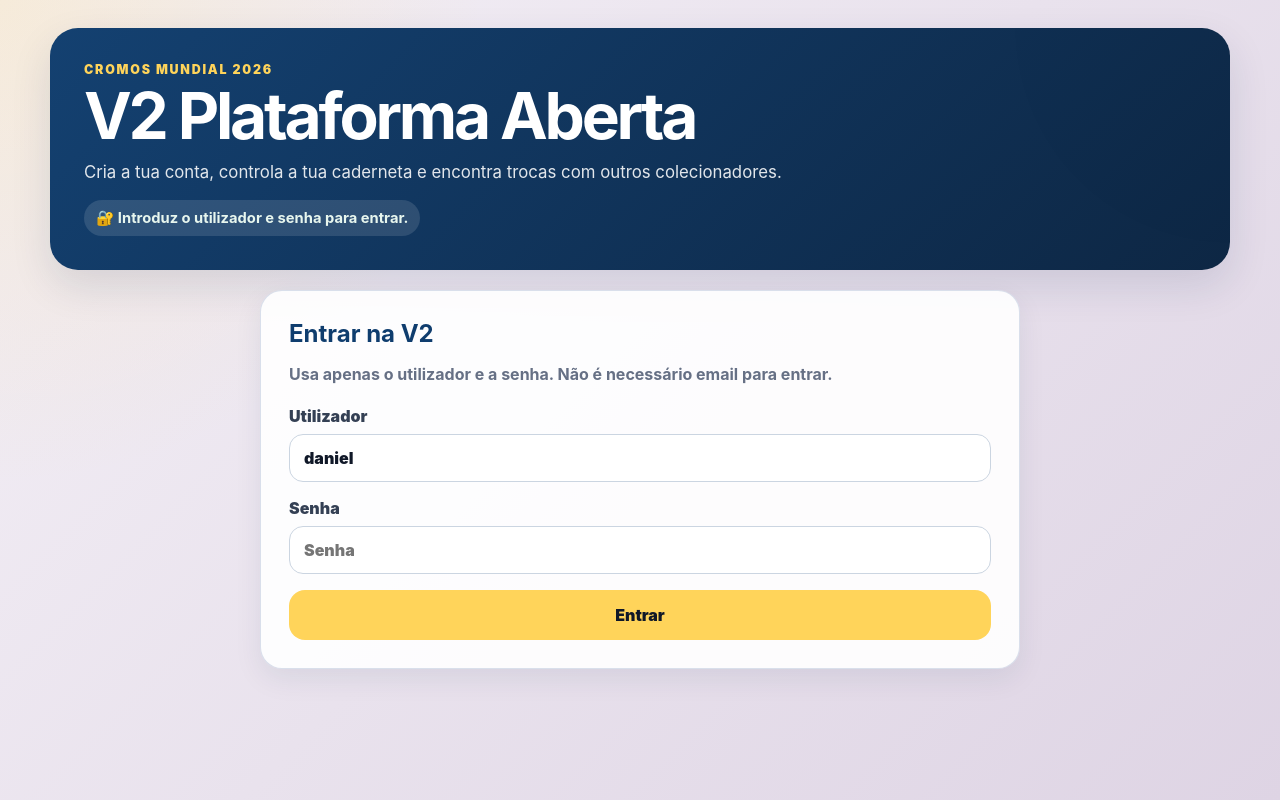
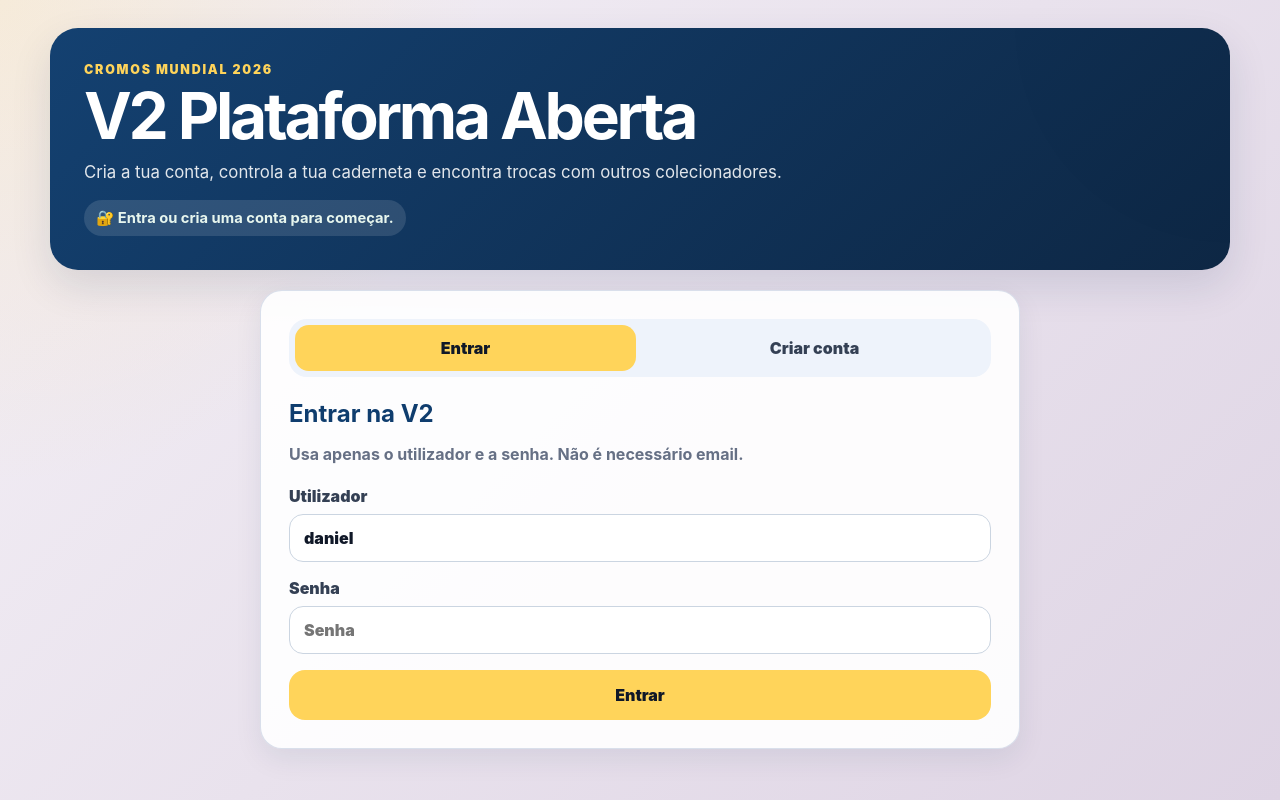
Before and after one commit to mellodaniel/cromos-mundial-2026, a React (Vite) app: page / in a window 1280 px wide. Built offline with nearby package versions, Linux system fonts and the light colour scheme.

Commit message:
Adicionar registo público de colecionadores

```diff
--- a/src/App.tsx
+++ b/src/App.tsx
@@ -4,6 +4,7 @@ import { ALL_STICKERS, type Sticker } from "./data/stickers";
 import {
   canViewAdmin,
   getV2CurrentProfile,
+  v2PublicSignup,
   v2SignIn,
   v2SignOut,
   type V2Profile,
@@ -49,7 +50,6 @@ type V2PanelKey =
   | "admin";
 
 type V2AdminPanelKey = "users" | "albums";
-
 type V2AlbumFilter = "all" | "owned" | "missing" | "duplicates";
 
 function getRoleLabel(role: V2Role) {
@@ -83,7 +83,6 @@ function calculateV2AlbumSummary(album: V2AlbumState) {
 
   ALL_STICKERS.forEach((sticker) => {
     const quantity = getStickerQuantity(album, sticker.id);
-
     if (quantity > 0) owned += 1;
     if (quantity === 0) missing += 1;
     if (quantity > 1) duplicates += quantity - 1;
@@ -121,7 +120,6 @@ function V2AccordionHeader({
         <strong>{title}</strong>
         {subtitle && <span>{subtitle}</span>}
       </div>
-
       <em>{isOpen ? "−" : "+"}</em>
     </button>
   );
@@ -137,9 +135,7 @@ function V2CollectorsPage({ currentProfile }: { currentProfile: V2Profile }) {
     try {
       setIsLoading(true);
       setStatus("A carregar colecionadores...");
-
       const rows = await fetchV2CollectorsStats(ALL_STICKERS.length);
-
       setCollectors(rows);
       setStatus(`${rows.length} colecionador(es) ativo(s).`);
     } catch (error) {
@@ -157,7 +153,6 @@ function V2CollectorsPage({ currentProfile }: { currentProfile: V2Profile }) {
 
   const filteredCollectors = useMemo(() => {
     const normalizedSearch = search.trim().toLowerCase();
-
     if (!normalizedSearch) return collectors;
 
     return collectors.filter((item) => {
@@ -181,7 +176,6 @@ function V2CollectorsPage({ currentProfile }: { currentProfile: V2Profile }) {
           <h2>Colecionadores</h2>
           <p>{status}</p>
         </div>
-
         <button onClick={loadCollectors} disabled={isLoading}>
           {isLoading ? "A carregar..." : "Atualizar"}
         </button>
@@ -192,17 +186,14 @@ function V2CollectorsPage({ currentProfile }: { currentProfile: V2Profile }) {
           <span>Colecionadores ativos</span>
           <strong>{collectors.length}</strong>
         </div>
-
         <div>
           <span>Total de cromos registados</span>
           <strong>{totalOwned}</strong>
         </div>
-
         <div>
           <span>Total de repetidos</span>
           <strong>{totalDuplicates}</strong>
         </div>
-
         <div className="highlight">
           <span>Mais completo</span>
           <strong>{topCollector ? `${topCollector.percentage}%` : "—"}</strong>
@@ -242,7 +233,6 @@ function V2CollectorsPage({ currentProfile }: { currentProfile: V2Profile }) {
                     </h3>
                     <p>@{item.profile.username} · {getRoleLabel(item.profile.role)}</p>
                   </div>
-
                   <strong>{item.percentage}%</strong>
                 </div>
 
@@ -399,7 +389,6 @@ function V2TradeRequestsPage({ profile }: { profile: V2Profile }) {
           <h2>Propostas de troca</h2>
           <p>{status}</p>
         </div>
-
         <button onClick={loadTradeRequests} disabled={isLoading}>
           {isLoading ? "A carregar..." : "Atualizar"}
         </button>
@@ -410,7 +399,6 @@ function V2TradeRequestsPage({ profile }: { profile: V2Profile }) {
           <span>Recebidas</span>
           <strong>{receivedRequests.length}</strong>
         </div>
-
         <div>
           <span>Enviadas</span>
           <strong>{sentRequests.length}</strong>
@@ -428,7 +416,6 @@ function V2TradeRequestsPage({ profile }: { profile: V2Profile }) {
 
         <div className="v2-trade-requests-list">
           {receivedRequests.map((request) => renderRequestCard(request, "received"))}
-
           {receivedRequests.length === 0 && !isLoading && (
             <p className="empty-message">Ainda não recebeste propostas de troca.</p>
           )}
@@ -446,7 +433,6 @@ function V2TradeRequestsPage({ profile }: { profile: V2Profile }) {
 
         <div className="v2-trade-requests-list">
           {sentRequests.map((request) => renderRequestCard(request, "sent"))}
-
           {sentRequests.length === 0 && !isLoading && (
             <p className="empty-message">Ainda não enviaste propostas de troca.</p>
           )}
@@ -531,14 +517,10 @@ function V2SuggestionsPage({ profile }: { profile: V2Profile }) {
 
   const filteredSuggestions = useMemo(() => {
     const normalizedSearch = search.trim().toLowerCase();
-
-    if (!normalizedSearch) {
-      return suggestions;
-    }
+    if (!normalizedSearch) return suggestions;
 
     return suggestions.filter((suggestion) => {
       const sticker = getStickerById(suggestion.sticker_id);
-
       return (
         suggestion.offered_by_name.toLowerCase().includes(normalizedSearch) ||
         suggestion.offered_by_username.toLowerCase().includes(normalizedSearch) ||
@@ -551,10 +533,7 @@ function V2SuggestionsPage({ profile }: { profile: V2Profile }) {
 
   const filteredPerfectTrades = useMemo(() => {
     const normalizedSearch = search.trim().toLowerCase();
-
-    if (!normalizedSearch) {
-      return perfectTrades;
-    }
+    if (!normalizedSearch) return perfectTrades;
 
     return perfectTrades.filter((trade) => {
       const stickerINeed = getStickerById(trade.sticker_i_need_id);
@@ -597,9 +576,7 @@ function V2SuggestionsPage({ profile }: { profile: V2Profile }) {
         <div>
           <p className="eyebrow dark">Trocas</p>
           <h2>Sugestões de troca</h2>
-          <p>
-            {profile.display_name} · {status}
-          </p>
+          <p>{profile.display_name} · {status}</p>
         </div>
 
         <button onClick={loadSuggestions} disabled={isLoading || isCreatingTrade}>
@@ -612,12 +589,10 @@ function V2SuggestionsPage({ profile }: { profile: V2Profile }) {
           <span>Trocas perfeitas</span>
           <strong>{perfectTrades.length}</strong>
         </div>
-
         <div>
           <span>Sugestões simples</span>
           <strong>{suggestions.length}</strong>
         </div>
-
         <div>
           <span>Pessoas que podem ajudar</span>
           <strong>{suggestionsByUser.length}</strong>
@@ -675,9 +650,7 @@ function V2SuggestionsPage({ profile }: { profile: V2Profile }) {
 
                   <div>
                     <span>{trade.other_name} recebe</span>
-                    <strong>
-                      {stickerTheyNeed?.label ?? trade.sticker_they_need_id}
-                    </strong>
+                    <strong>{stickerTheyNeed?.label ?? trade.sticker_they_need_id}</strong>
                     <p>{stickerTheyNeed?.name ?? "Cromo"}</p>
                     <small>
                       {trade.my_available_duplicates} disponível
@@ -723,7 +696,6 @@ function V2SuggestionsPage({ profile }: { profile: V2Profile }) {
                   <h3>{group.name}</h3>
                   <p>@{group.username}</p>
                 </div>
-
                 <strong>{group.rows.length} cromo(s)</strong>
               </div>
 
@@ -737,12 +709,10 @@ function V2SuggestionsPage({ profile }: { profile: V2Profile }) {
                       key={`${suggestion.offered_by_profile_id}-${suggestion.sticker_id}`}
                     >
                       <span>{sticker?.label ?? suggestion.sticker_id}</span>
-
                       <div>
                         <strong>{sticker?.name ?? "Cromo"}</strong>
                         <p>{sticker?.section ?? "Secção desconhecida"}</p>
                       </div>
-
                       <small>
                         {suggestion.available_duplicates} disponível
                         {suggestion.available_duplicates > 1 ? "is" : ""}
@@ -765,7 +735,13 @@ function V2SuggestionsPage({ profile }: { profile: V2Profile }) {
   );
 }
 
-function V2AlbumPage({ profile, onAlbumChanged }: { profile: V2Profile; onAlbumChanged: () => void }) {
+function V2AlbumPage({
+  profile,
+  onAlbumChanged,
+}: {
+  profile: V2Profile;
+  onAlbumChanged: () => void;
+}) {
   const [album, setAlbum] = useState<V2AlbumState>({});
   const [isLoading, setIsLoading] = useState(true);
   const [status, setStatus] = useState("A carregar caderneta...");
@@ -777,9 +753,7 @@ function V2AlbumPage({ profile, onAlbumChanged }: { profile: V2Profile; onAlbumC
     try {
       setIsLoading(true);
       setStatus("A carregar caderneta...");
-
       const state = await fetchV2Album(profile.id);
-
       setAlbum(state);
       setStatus("Caderneta sincronizada.");
     } catch (error) {
@@ -815,7 +789,6 @@ function V2AlbumPage({ profile, onAlbumChanged }: { profile: V2Profile; onAlbumC
 
     return ALL_STICKERS.filter((sticker) => {
       const quantity = getStickerQuantity(album, sticker.id);
-
       const matchesSection =
         selectedSection === "Todas" || sticker.section === selectedSection;
 
@@ -839,26 +812,14 @@ function V2AlbumPage({ profile, onAlbumChanged }: { profile: V2Profile; onAlbumC
   const updateQuantity = async (sticker: Sticker, change: number) => {
     const currentQuantity = getStickerQuantity(album, sticker.id);
     const nextQuantity = Math.max(0, currentQuantity + change);
-
     if (nextQuantity === currentQuantity) return;
 
     const previousAlbum = album;
-
-    setAlbum({
-      ...album,
-      [sticker.id]: nextQuantity,
-    });
+    setAlbum({ ...album, [sticker.id]: nextQuantity });
 
     try {
       setStatus("A guardar alteração...");
-
-      await incrementV2StickerQuantity(
-        profile.id,
-        sticker.id,
-        currentQuantity,
-        change
-      );
-
+      await incrementV2StickerQuantity(profile.id, sticker.id, currentQuantity, change);
       setStatus("Caderneta sincronizada.");
       onAlbumChanged();
     } catch (error) {
@@ -873,16 +834,11 @@ function V2AlbumPage({ profile, onAlbumChanged }: { profile: V2Profile; onAlbumC
     const nextQuantity = Math.max(0, Number(quantityText) || 0);
     const previousAlbum = album;
 
-    setAlbum({
-      ...album,
-      [sticker.id]: nextQuantity,
-    });
+    setAlbum({ ...album, [sticker.id]: nextQuantity });
 
     try {
       setStatus("A guardar alteração...");
-
       await upsertV2StickerQuantity(profile.id, sticker.id, nextQuantity);
-
       setStatus("Caderneta sincronizada.");
       onAlbumChanged();
     } catch (error) {
@@ -899,9 +855,7 @@ function V2AlbumPage({ profile, onAlbumChanged }: { profile: V2Profile; onAlbumC
         <div>
           <p className="eyebrow dark">Caderneta</p>
           <h2>A minha caderneta</h2>
-          <p>
-            {profile.display_name} · {status}
-          </p>
+          <p>{profile.display_name} · {status}</p>
         </div>
 
         <button onClick={loadAlbum} disabled={isLoading}>
@@ -914,22 +868,18 @@ function V2AlbumPage({ profile, onAlbumChanged }: { profile: V2Profile; onAlbumC
           <span>Total</span>
           <strong>{summary.total}</strong>
         </div>
-
         <div>
           <span>Já tenho</span>
           <strong>{summary.owned}</strong>
         </div>
-
         <div>
           <span>Faltam</span>
           <strong>{summary.missing}</strong>
         </div>
-
         <div>
           <span>Repetidos</span>
           <strong>{summary.duplicates}</strong>
         </div>
-
         <div className="highlight">
           <span>Completo</span>
           <strong>{summary.percentage}%</strong>
@@ -968,15 +918,12 @@ function V2AlbumPage({ profile, onAlbumChanged }: { profile: V2Profile; onAlbumC
           <button className={filter === "all" ? "active" : ""} onClick={() => setFilter("all")}>
             Todos
           </button>
-
           <button className={filter === "owned" ? "active" : ""} onClick={() => setFilter("owned")}>
             Tenho
           </button>
-
           <button className={filter === "missing" ? "active" : ""} onClick={() => setFilter("missing")}>
             Faltam
           </button>
-
           <button
             className={filter === "duplicates" ? "active" : ""}
             onClick={() => setFilter("duplicates")}
@@ -1013,13 +960,11 @@ function V2AlbumPage({ profile, onAlbumChanged }: { profile: V2Profile; onAlbumC
 
                 <div className="v2-quantity-controls">
                   <button onClick={() => updateQuantity(sticker, -1)}>-</button>
-
                   <input
                     value={quantity}
                     inputMode="numeric"
                     onChange={(event) => setDirectQuantity(sticker, event.target.value)}
                   />
-
                   <button onClick={() => updateQuantity(sticker, 1)}>+</button>
                 </div>
               </div>
@@ -1052,9 +997,7 @@ function V2AdminUsers({ currentProfile }: { currentProfile: V2Profile }) {
     try {
       setIsLoadingUsers(true);
       setStatus("A carregar utilizadores...");
-
       const rows = await fetchV2Users();
-
       setUsers(rows);
       setStatus(`${rows.length} utilizador(es) encontrado(s).`);
     } catch (error) {
@@ -1099,9 +1042,7 @@ function V2AdminUsers({ currentProfile }: { currentProfile: V2Profile }) {
       setNewDisplayName("");
       setNewPassword("");
       setNewRole("collector");
-
       await loadUsers();
-
       alert("Utilizador criado com sucesso.");
     } catch (error) {
       console.error(error);
@@ -1334,22 +1275,18 @@ function V2Dashboard({
           <span>Caderneta</span>
           <strong>{profile.display_name}</strong>
         </div>
-
         <div>
           <span>Já tenho</span>
           <strong>{summary.owned}</strong>
         </div>
-
         <div>
           <span>Faltam</span>
           <strong>{summary.missing}</strong>
         </div>
-
         <div>
           <span>Repetidos</span>
           <strong>{summary.duplicates}</strong>
         </div>
-
         <div className="highlight">
           <span>Completo</span>
           <strong>{summary.percentage}%</strong>
@@ -1359,9 +1296,7 @@ function V2Dashboard({
       <section className="v2-main-progress card">
         <div className="v2-progress-header">
           <strong>Progresso da tua caderneta</strong>
-          <span>
-            {summary.owned} de {summary.total}
-          </span>
+          <span>{summary.owned} de {summary.total}</span>
         </div>
 
         <div className="v2-progress-bar">
@@ -1377,7 +1312,6 @@ function V2Dashboard({
             isOpen={openPanel === "album"}
             onClick={() => togglePanel("album")}
           />
-
           {openPanel === "album" && (
             <div className="v2-accordion-content">
               <V2AlbumPage profile={profile} onAlbumChanged={loadSummary} />
@@ -1392,7 +1326,6 @@ function V2Dashboard({
             isOpen={openPanel === "suggestions"}
             onClick={() => togglePanel("suggestions")}
           />
-
           {openPanel === "suggestions" && (
             <div className="v2-accordion-content">
               <V2SuggestionsPage profile={profile} />
@@ -1407,7 +1340,6 @@ function V2Dashboard({
             isOpen={openPanel === "trade-requests"}
             onClick={() => togglePanel("trade-requests")}
           />
-
           {openPanel === "trade-requests" && (
             <div className="v2-accordion-content">
               <V2TradeRequestsPage profile={profile} />
@@ -1422,7 +1354,6 @@ function V2Dashboard({
             isOpen={openPanel === "collectors"}
             onClick={() => togglePanel("collectors")}
           />
-
           {openPanel === "collectors" && (
             <div className="v2-accordion-content">
               <V2CollectorsPage currentProfile={profile} />
@@ -1437,7 +1368,6 @@ function V2Dashboard({
             isOpen={openPanel === "stock"}
             onClick={() => togglePanel("stock")}
           />
-
           {openPanel === "stock" && (
             <div className="v2-accordion-content">
               <section className="v2-inner-section">
@@ -1459,7 +1389,6 @@ function V2Dashboard({
               isOpen={openPanel === "admin"}
               onClick={() => togglePanel("admin")}
             />
-
             {openPanel === "admin" && (
               <div className="v2-accordion-content">
                 <div className="v2-admin-tabs">
@@ -1501,23 +1430,28 @@ function V2Dashboard({
 
 function V2LoginPage() {
   const [profile, setProfile] = useState<V2Profile | null>(null);
+  const [mode, setMode] = useState<"login" | "signup">("login");
+
   const [username, setUsername] = useState("daniel");
   const [password, setPassword] = useState("");
+  const [signupUsername, setSignupUsername] = useState("");
+  const [signupDisplayName, setSignupDisplayName] = useState("");
+  const [signupPassword, setSignupPassword] = useState("");
+
   const [status, setStatus] = useState("A verificar sessão...");
   const [isLoading, setIsLoading] = useState(true);
   const [isSigningIn, setIsSigningIn] = useState(false);
+  const [isSigningUp, setIsSigningUp] = useState(false);
 
   const loadProfile = async () => {
     try {
       setIsLoading(true);
-
       const currentProfile = await getV2CurrentProfile();
-
       setProfile(currentProfile);
       setStatus(
         currentProfile
           ? "Sessão ativa"
-          : "Introduz o utilizador e senha para entrar."
+          : "Entra ou cria uma conta para começar."
       );
     } catch (error) {
       console.error(error);
@@ -1543,7 +1477,6 @@ function V2LoginPage() {
     try {
       setIsSigningIn(true);
       setStatus("A iniciar sessão...");
-
       await v2SignIn(username, password);
       await loadProfile();
     } catch (error) {
@@ -1552,6 +1485,48 @@ function V2LoginPage() {
       alert("Utilizador ou senha inválidos.");
     } finally {
       setIsSigningIn(false);
+    }
+  };
+
+  const handlePublicSignup = async (event: FormEvent) => {
+    event.preventDefault();
+
+    if (!signupUsername.trim() || !signupDisplayName.trim() || !signupPassword.trim()) {
+      alert("Preenche nome, utilizador e senha.");
+      return;
+    }
+
+    if (signupPassword.trim().length < 6) {
+      alert("A senha deve ter pelo menos 6 caracteres.");
+      return;
+    }
+
+    try {
+      setIsSigningUp(true);
+      setStatus("A criar conta...");
+
+      await v2PublicSignup({
+        username: signupUsername,
+        display_name: signupDisplayName,
+        password: signupPassword,
+      });
+
+      setStatus("Conta criada. A iniciar sessão...");
+
+      await v2SignIn(signupUsername, signupPassword);
+      await loadProfile();
+
+      setSignupUsername("");
+      setSignupDisplayName("");
+      setSignupPassword("");
+    } catch (error) {
+      console.error(error);
+      const message =
+        error instanceof Error ? error.message : "Não foi possível criar a conta.";
+      setStatus(message);
+      alert(message);
+    } finally {
+      setIsSigningUp(false);
     }
   };
 
@@ -1600,8 +1575,26 @@ function V2LoginPage() {
       </header>
 
       <section className="card v2-login-card">
+        <div className="v2-login-tabs">
+          <button
+            className={mode === "login" ? "active" : ""}
+            onClick={() => setMode("login")}
+          >
+            Entrar
+          </button>
+
+          <button
+            className={mode === "signup" ? "active" : ""}
+            onClick={() => setMode("signup")}
+          >
+            Criar conta
+          </button>
+        </div>
+
+        {mode === "login" ? (
+          <>
             <h2>Entrar na V2</h2>
-        <p>Usa apenas o utilizador e a senha. Não é necessário email para entrar.</p>
+            <p>Usa apenas o utilizador e a senha. Não é necessário email.</p>
 
             <form className="v2-login-form" onSubmit={handleSignIn}>
               <label>
@@ -1630,6 +1623,52 @@ function V2LoginPage() {
                 {isSigningIn ? "A entrar..." : "Entrar"}
               </button>
             </form>
+          </>
+        ) : (
+          <>
+            <h2>Criar conta</h2>
+            <p>
+              Cria a tua conta de colecionador. Depois podes começar a registar a tua caderneta.
+            </p>
+
+            <form className="v2-login-form" onSubmit={handlePublicSignup}>
+              <label>
+                Nome público
+                <input
+                  value={signupDisplayName}
+                  onChange={(event) => setSignupDisplayName(event.target.value)}
+                  placeholder="Ex: João Silva"
+                />
+              </label>
+
+              <label>
+                Utilizador
+                <input
+                  value={signupUsername}
+                  onChange={(event) => setSignupUsername(event.target.value)}
+                  placeholder="Ex: joao"
+                  autoCapitalize="none"
+                  autoComplete="username"
+                />
+              </label>
+
+              <label>
+                Senha
+                <input
+                  value={signupPassword}
+                  onChange={(event) => setSignupPassword(event.target.value)}
+                  placeholder="Mínimo 6 caracteres"
+                  type="password"
+                  autoComplete="new-password"
+                />
+              </label>
+
+              <button type="submit" disabled={isSigningUp}>
+                {isSigningUp ? "A criar..." : "Criar conta e entrar"}
+              </button>
+            </form>
+          </>
+        )}
       </section>
     </main>
   );
--- a/src/index.css
+++ b/src/index.css
@@ -1536,3 +1536,29 @@ textarea:focus {
     padding: 0 16px 18px;
   }
 }
+/* =========================
+   V2 Public Signup
+   ========================= */
+
+   .v2-login-tabs {
+    display: grid;
+    grid-template-columns: repeat(2, 1fr);
+    gap: 8px;
+    padding: 6px;
+    margin-bottom: 22px;
+    border-radius: 18px;
+    background: #eef3fb;
+  }
+
+  .v2-login-tabs button {
+    min-height: 46px;
+    border-radius: 14px;
+    background: transparent;
+    color: #344054;
+    font-weight: 950;
+  }
+
+  .v2-login-tabs button.active {
+    background: var(--yellow);
+    color: #101828;
+  }
--- a/src/lib/v2Auth.ts
+++ b/src/lib/v2Auth.ts
@@ -13,6 +13,12 @@ export type V2Profile = {
   is_active: boolean;
   created_at: string;
   updated_at: string;
+};
+
+export type V2PublicSignupPayload = {
+  username: string;
+  display_name: string;
+  password: string;
 };
 
 const AUTH_DOMAIN = "cromos.local";
@@ -35,6 +41,23 @@ export async function v2SignIn(username: string, password: string) {
   }
 
   return data;
+}
+
+export async function v2PublicSignup(payload: V2PublicSignupPayload) {
+  const { data, error } = await supabase.functions.invoke("v2-public-signup", {
+    body: payload,
+  });
+
+  if (error) {
+    console.error("Erro v2PublicSignup:", error);
+    throw error;
+  }
+
+  if (!data?.ok) {
+    throw new Error(data?.error ?? "Não foi possível criar a conta.");
+  }
+
+  return data.user as V2Profile;
 }
 
 export async function v2SignOut() {
```
Lines whose indentation alone changed are shown as unchanged.
